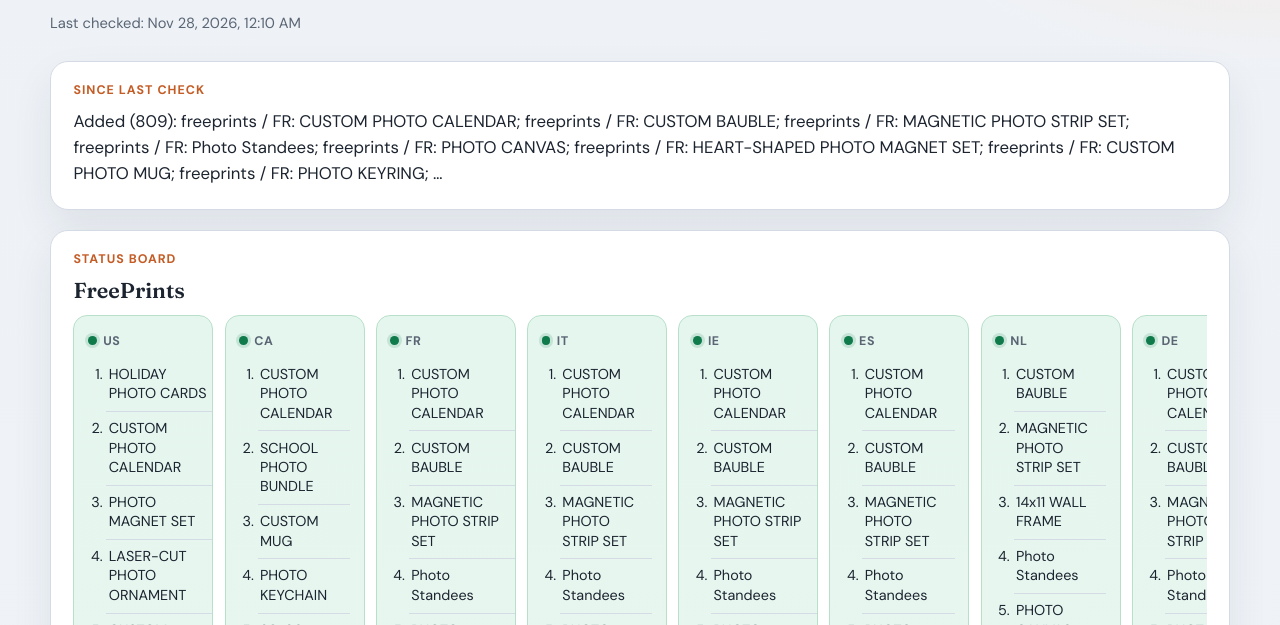
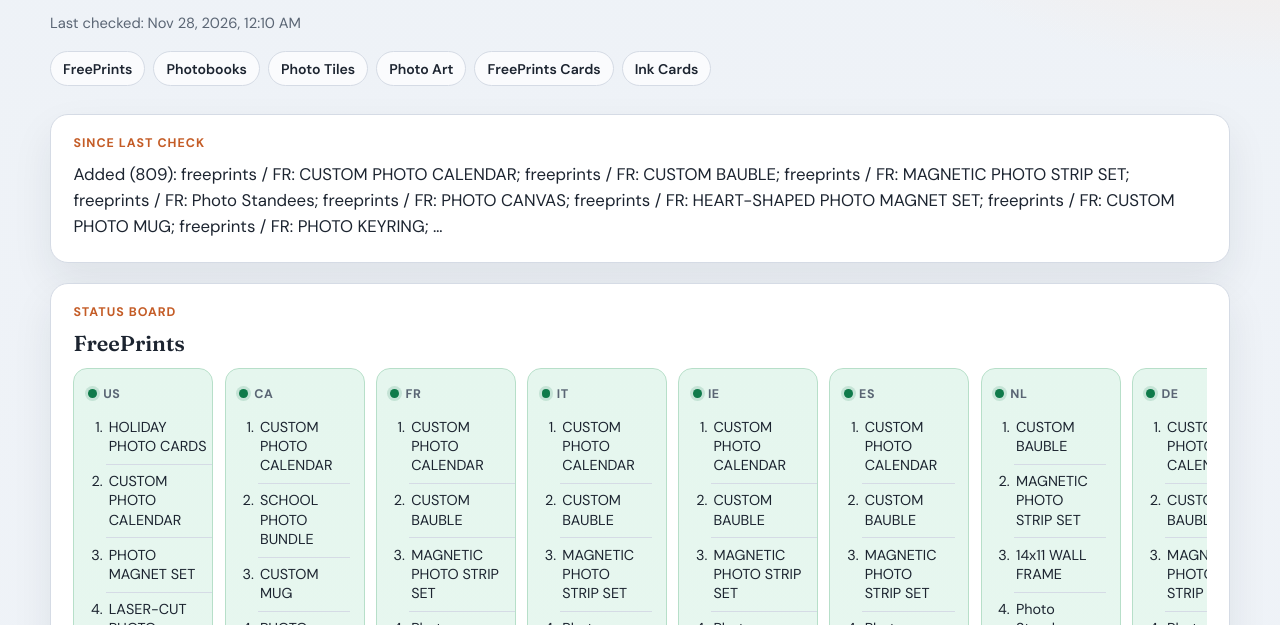
Before and after one commit to LauraS-pa/my-deals-status, a website: page index.html in a window 1280 px wide. Shown: the part 175-800 px from the top of the page. Drawn offline with Linux system fonts and the light colour scheme.

Commit message:
Add jump links to each app section at the top of the page.
Co-authored-by: Cursor <cursoragent@cursor.com>

```diff
--- a/app.js
+++ b/app.js
@@ -2,6 +2,7 @@ async function loadStatus() {
   const summaryEl = document.getElementById("change-summary");
   const checkedEl = document.getElementById("last-checked");
   const boardsEl = document.getElementById("boards");
+  const jumpNavEl = document.getElementById("jump-nav");
 
   try {
     const response = await fetch("./data/status.json", { cache: "no-store" });
@@ -9,7 +10,7 @@ async function loadStatus() {
       throw new Error(`HTTP ${response.status}`);
     }
     const data = await response.json();
-    render(data, { summaryEl, checkedEl, boardsEl });
+    render(data, { summaryEl, checkedEl, boardsEl, jumpNavEl });
   } catch (error) {
     summaryEl.textContent = "Could not load status data.";
     summaryEl.classList.add("error");
@@ -28,6 +29,14 @@ function formatChecked(iso) {
   }).format(date);
 }
 
+function appAnchorId(app) {
+  const raw = app.id || app.name || "app";
+  return `app-${String(raw)
+    .toLowerCase()
+    .replace(/[^a-z0-9]+/g, "-")
+    .replace(/^-|-$/g, "")}`;
+}
+
 function render(data, els) {
   els.summaryEl.textContent =
     data.changeSummary || "No change summary available.";
@@ -36,7 +45,22 @@ function render(data, els) {
   const apps = Array.isArray(data.apps) ? data.apps : [];
   if (apps.length === 0) {
     els.boardsEl.innerHTML = `<p class="empty">No apps in status data.</p>`;
+    if (els.jumpNavEl) {
+      els.jumpNavEl.hidden = true;
+      els.jumpNavEl.innerHTML = "";
+    }
     return;
+  }
+
+  if (els.jumpNavEl) {
+    els.jumpNavEl.hidden = false;
+    els.jumpNavEl.innerHTML = apps
+      .map((app) => {
+        const id = appAnchorId(app);
+        const label = escapeHtml(app.name || app.id || "App");
+        return `<a class="jump-link" href="#${id}">${label}</a>`;
+      })
+      .join("");
   }
 
   els.boardsEl.innerHTML = apps.map(renderApp).join("");
@@ -46,9 +70,10 @@ function renderApp(app) {
   const regions = Array.isArray(app.regions) ? app.regions : [];
   const live = app.live && typeof app.live === "object" ? app.live : {};
   const cards = regions.map((region) => renderRegion(region, live[region])).join("");
+  const id = appAnchorId(app);
 
   return `
-    <article class="app-block">
+    <article class="app-block" id="${id}">
       <h3>${escapeHtml(app.name || app.id || "App")}</h3>
       <div class="region-grid">${cards}</div>
     </article>
--- a/index.html
+++ b/index.html
@@ -21,6 +21,7 @@
           What’s live in each app and region — refreshed by a weekly agent check.
         </p>
         <p class="meta" id="last-checked">Last checked: —</p>
+        <nav class="jump-nav" id="jump-nav" aria-label="Jump to app" hidden></nav>
       </header>
 
       <section class="summary" aria-labelledby="summary-heading">
--- a/styles.css
+++ b/styles.css
@@ -74,6 +74,35 @@ body {
   color: var(--muted);
 }
 
+.jump-nav {
+  display: flex;
+  flex-wrap: wrap;
+  gap: 0.5rem;
+  margin-top: 1.15rem;
+}
+
+.jump-link {
+  display: inline-flex;
+  align-items: center;
+  padding: 0.45rem 0.75rem;
+  border: 1px solid var(--line);
+  border-radius: 999px;
+  background: rgba(255, 255, 255, 0.72);
+  color: var(--ink);
+  font-size: 0.88rem;
+  font-weight: 600;
+  text-decoration: none;
+  transition: border-color 160ms ease, background 160ms ease, color 160ms ease;
+}
+
+.jump-link:hover,
+.jump-link:focus-visible {
+  border-color: #b7c4d6;
+  background: #fff;
+  color: var(--accent);
+  outline: none;
+}
+
 .summary,
 .board {
   background: var(--panel);
@@ -105,6 +134,11 @@ body {
 
 .app-block {
   margin-top: 1.35rem;
+  scroll-margin-top: 1.25rem;
+}
+
+.app-block:target h3 {
+  color: var(--accent);
 }
 
 .app-block:first-child {
```
